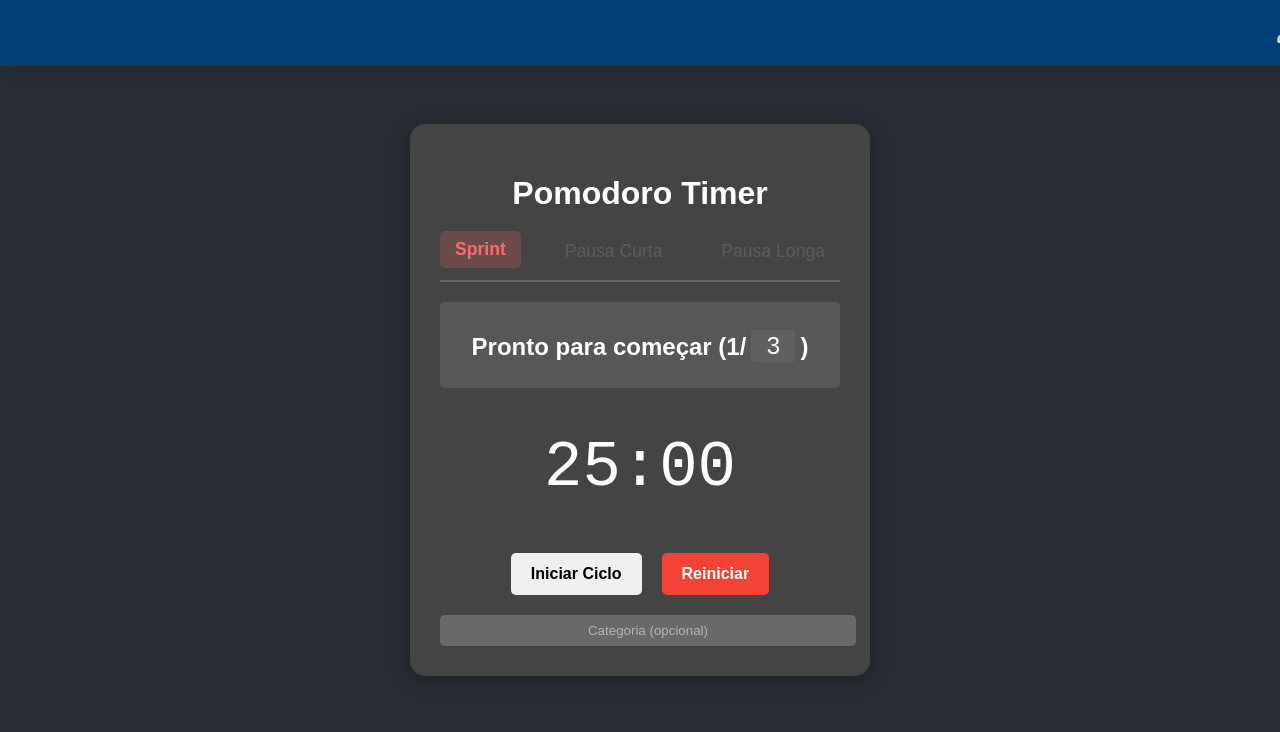
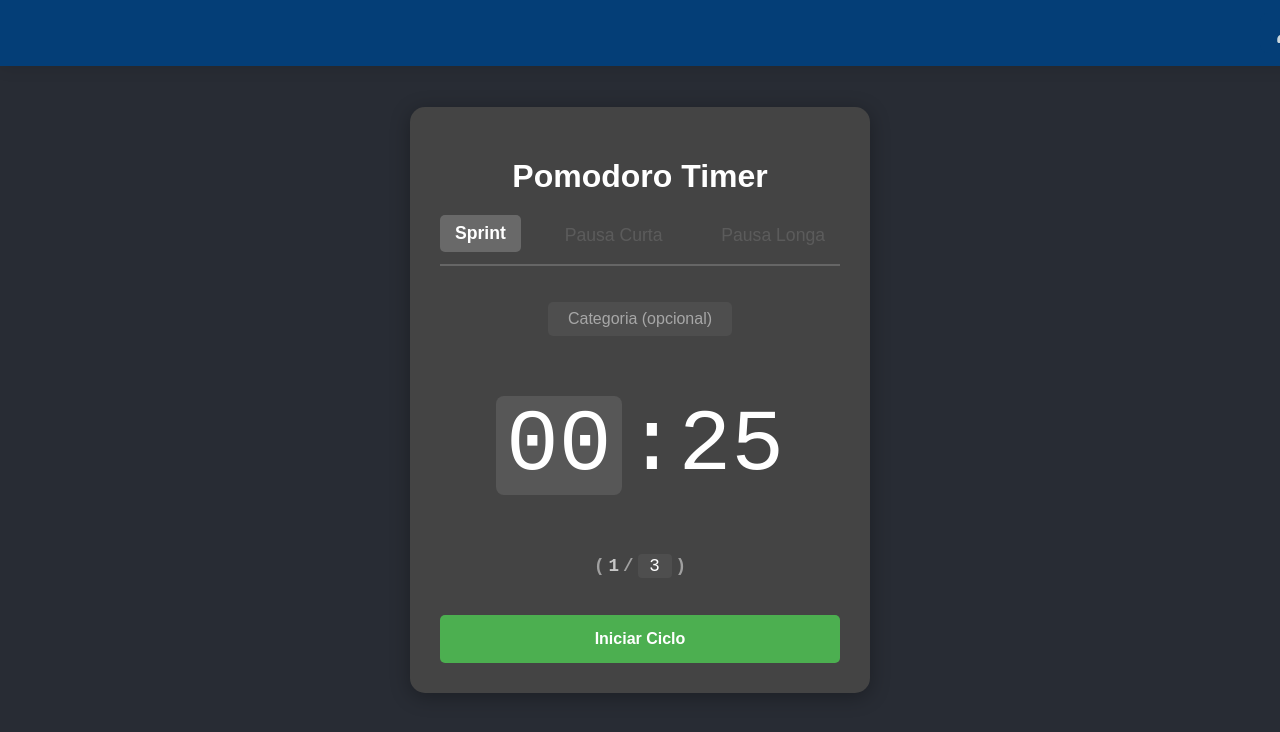
Before and after one commit to leonardo-torquato/pomodoro-api, a React (Create React App) app in the folder pomodoro-api-frontend/pomodoro-api/: page / in a window 1280 px wide. Shown: the top 732 px of the page. Built offline with nearby package versions, Linux system fonts and the light colour scheme.

Commit message:
melhoria na interatividade do front end

```diff
--- a/pomodoro-api-frontend/pomodoro-api/src/components/Pomodoro/PomodoroTimer.css
+++ b/pomodoro-api-frontend/pomodoro-api/src/components/Pomodoro/PomodoroTimer.css
@@ -1,23 +1,45 @@
-/* PomodoroTimer.css */
+/* PomodoroTimer.css - Simplified & Refactored */
+:root {
+  --color-bg: #282c34;
+  --color-timer-bg: #444;
+  --color-white: #fff;
+  --color-white-70: rgba(255,255,255,0.7);
+  --color-white-50: rgba(255,255,255,0.5);
+  --color-white-20: rgba(255,255,255,0.2);
+  --color-white-10: rgba(255,255,255,0.1);
+  --color-white-05: rgba(255,255,255,0.05);
+  --color-green: #4CAF50;
+  --color-yellow: #FFC107;
+  --color-orange: #FF9800;
+  --color-red: #F44336;
+  --transition-main: all 0.4s cubic-bezier(0.4, 0, 0.2, 1);
+  --transition-color: color 1.2s cubic-bezier(0.4, 0, 0.2, 1);
+}
+
+/* Layout */
 .container {
   display: flex;
   justify-content: center;
   align-items: center;
   height: 100vh;
-  background-color: #282c34;
-  color: white;
+  background: var(--color-bg);
+  color: var(--color-white);
   font-family: Arial, sans-serif;
 }
 
 .timer-box {
-  background: #444;
+  background: var(--color-timer-bg);
   padding: 30px;
   border-radius: 15px;
   text-align: center;
-  box-shadow: 0px 4px 20px rgba(0, 0, 0, 0.3);
+  box-shadow: 0 4px 20px rgba(0,0,0,0.3);
   width: 400px;
+  display: flex;
+  flex-direction: column;
+  align-items: stretch;
 }
 
+/* Tabs */
 .tabs {
   display: flex;
   justify-content: space-between;
@@ -25,7 +47,6 @@
   border-bottom: 2px solid #666;
   padding-bottom: 10px;
 }
-
 .tab {
   background: none;
   border: none;
@@ -33,254 +54,211 @@
   padding: 8px 15px;
   cursor: pointer;
   font-size: 1.1em;
-  transition: all 0.3s ease;
   border-radius: 5px;
   opacity: 0.7;
+  transition: var(--transition-main);
 }
-
 .tab:not(:disabled):hover {
-  color: white;
-  background: rgba(255, 255, 255, 0.1);
+  color: var(--color-white);
+  background: var(--color-white-10);
   opacity: 0.9;
 }
-
 .tab.active {
-  color: white;
-  background: rgba(255, 255, 255, 0.2);
+  color: var(--color-white);
+  background: var(--color-white-20);
   font-weight: bold;
   opacity: 1;
   transform: translateY(-2px);
 }
 
-/* Cores específicas para cada fase */
-.tab[data-phase="sprint"].active {
-  background: rgba(255, 107, 107, 0.2);
-  color: #ff6b6b;
-}
-
-.tab[data-phase="short_break"].active {
-  background: rgba(78, 205, 196, 0.2);
-  color: #4ecdc4;
-}
-
-.tab[data-phase="long_break"].active {
-  background: rgba(69, 183, 209, 0.2);
-  color: #45b7d1;
-}
-
-
-
+/* Timer Display */
 .time-display {
-  font-size: 4rem;
-  margin: 1.5rem 0;
+  font-size: 5.5rem;
+  margin: 1.5rem 0 0.5rem 0;
   font-family: monospace;
   cursor: pointer;
   padding: 20px;
   border-radius: 10px;
-  transition: all 0.3s ease;
+  display: flex;
+  align-items: center;
+  justify-content: center;
+  gap: 4px;
+  color: var(--color-white);
+  transition: var(--transition-color);
+}
+.time-display[data-time-percent="start"] { color: var(--color-green); }
+.time-display[data-time-percent="warning"] { color: var(--color-yellow); }
+.time-display[data-time-percent="caution"] { color: var(--color-orange); }
+.time-display[data-time-percent="danger"] { color: var(--color-red); }
+.time-display .minutes {
+  background: var(--color-white-10);
+  padding: 0 10px;
+  border-radius: 8px;
+  transition: var(--transition-main);
+}
+.time-display:hover .minutes {
+  background: var(--color-white-20);
 }
 
-.time-display:hover {
-  background: rgba(255, 255, 255, 0.1);
+/* Timer Edit Input */
+.time-edit-container {
+  display: flex;
+  align-items: center;
+  justify-content: center;
+  gap: 4px;
+}
+.time-edit-input {
+  width: 80px;
+  font-size: 5.5rem;
+  padding: 0 10px;
+  margin: 0;
+  border-radius: 8px;
+}
+.time-edit-input:focus {
+  outline: none;
+  background: var(--color-white-15, rgba(255,255,255,0.15));
+}
+.time-edit-suffix {
+  font-size: 5.5rem;
+  margin-left: 2px;
 }
 
-.time-display input {
-  font-size: 4rem;
-  width: 100px;
-  text-align: center;
-  background: none;
-  border: none;
-  color: white;
-  font-family: monospace;
-  border-bottom: 2px solid white;
-}
-
-.time-display.sprint {
-  color: #ff6b6b;
-}
-
-.time-display.short_break {
-  color: #4ecdc4;
-}
-
-.time-display.long_break {
-  color: #45b7d1;
-}
-
+/* Button Group */
 .button-group {
   margin-top: 20px;
   display: flex;
   justify-content: center;
   gap: 10px;
+  width: 100%;
+  padding: 0;
+  position: relative;
+  min-height: 48px;
 }
-
 .button-group button {
-  margin: 5px;
-  padding: 12px 20px;
+  padding: 12px 24px;
   border: none;
   border-radius: 5px;
   cursor: pointer;
   font-size: 1em;
-  transition: all 0.3s ease;
   font-weight: bold;
+  flex: 1;
+  width: 100%;
+  opacity: 0;
+  transform: translateY(10px);
+  transition: var(--transition-main);
+}
+.button-enter {
+  animation: buttonAppear 0.5s cubic-bezier(0.4, 0, 0.2, 1) forwards;
+}
+@keyframes buttonAppear {
+  0% { opacity: 0; transform: translateY(10px); }
+  100% { opacity: 1; transform: translateY(0); }
+}
+.button-group button:hover {
+  transform: translateY(-2px);
+  filter: brightness(1.1);
+}
+.button-group button:active {
+  transform: translateY(0);
+}
+.control-button { background: var(--color-green); color: var(--color-white); }
+.reset-button { background: var(--color-red); color: var(--color-white); }
+.control-button:disabled, .reset-button:disabled {
+  opacity: 0.5;
+  cursor: not-allowed;
+  transform: none;
 }
 
-.start-button {
-  background: #4CAF50;
-  color: white;
+/* Category Input */
+.category-input {
+  margin: 1rem 0;
+  width: 100%;
+  display: flex;
+  justify-content: center;
 }
-.start-button:hover {
-  background: #45a049;
-  transform: translateY(-2px);
+.category-input input {
+  width: 33.33%;
+  min-width: 160px;
+  max-width: 200px;
+  padding: 8px 12px;
+  border: none;
+  border-radius: 5px;
+  background: var(--color-white-05);
+  color: var(--color-white);
+  text-align: center;
+  font-size: 1rem;
+  transition: var(--transition-main);
+}
+.category-input input:focus {
+  outline: none;
+  background: var(--color-white-10);
+}
+.category-input input::placeholder {
+  color: var(--color-white-50);
 }
 
-.pause-button {
-  background: #FFC107;
-  color: black;
+/* Sprints Counter */
+.sprints-input {
+  margin-top: 0.5rem;
+  padding: 5px;
+  border-radius: 5px;
+  display: flex;
+  justify-content: center;
 }
-.pause-button:hover {
-  background: #e0a800;
-  transform: translateY(-2px);
-}
-
-.reset-button {
-  background: #F44336;
-  color: white;
-}
-.reset-button:hover {
-  background: #d32f2f;
-  transform: translateY(-2px);
-}
-
-.sprints-input {
-  margin-top: 20px;
-  padding: 10px;
-  background: rgba(255, 255, 255, 0.1);
-  border-radius: 5px;
-}
-
-.sprints-input label {
-  display: box;
-  align-items: center;
-  justify-content: center;
-  gap: 10px;
-}
-
-.sprints-input input {
-  width: 50px;
-  padding: 5px;
-  border: none;
-  border-radius: 5px;
-  text-align: center;
-  background: rgba(255, 255, 255, 0.2);
-  color: white;
-}
-
-.category-input {
-  margin-top: 15px;
-}
-
-.category-input input {
-  width: 100%;
-  padding: 8px;
-  border: none;
-  border-radius: 5px;
-  background: rgba(255, 255, 255, 0.2);
-  color: white;
-  text-align: center;
-}
-
-.category-input input::placeholder {
-  color: rgba(255, 255, 255, 0.5);
-}
-
-/* PomodoroTimer.css */
 .phase-display {
-  color: #fff;
-  margin-bottom: 1rem;
-  font-size: 1.5rem;
+  color: var(--color-white-70);
+  margin-bottom: 0.5rem;
+  font-size: 1.1rem;
   display: flex;
   align-items: center;
   justify-content: center;
-  gap: 5px;
+  gap: 4px;
+  font-family: monospace;
+}
+.phase-display .sprints-input {
+  width: 30px;
+  font-size: 1.1rem;
+  padding: 2px;
+  margin: 0;
+  vertical-align: middle;
+}
+.phase-display .sprints-input:hover {
+  background: var(--color-white-10);
+}
+.phase-display .sprint-counter {
+  display: flex;
+  align-items: center;
+  gap: 4px;
+  padding: 4px 8px;
+  border-radius: 4px;
+  transition: background 0.4s cubic-bezier(0.4, 0, 0.2, 1);
 }
 
-.phase-display .sprints-input {
-  width: 40px;
-  background: rgba(255, 255, 255, 0.05);
+.phase-display .sprint-counter span {
+  opacity: 0.7;
+}
+
+/* Numeric Inputs (shared) */
+input[type="number"] {
+  background: var(--color-white-05);
   border: none;
   border-radius: 4px;
-  color: white;
-  font-size: 1.5rem;
+  color: var(--color-white);
   text-align: center;
-  padding: 2px;
-  font-family: inherit;
-  vertical-align: middle;
-  margin-top: -2px;
+  font-family: monospace;
+  transition: var(--transition-main);
+  cursor: pointer;
+  appearance: textfield;
 }
-
-.phase-display .sprints-input:focus {
+input[type="number"]:hover {
+  background: var(--color-white-10);
+}
+input[type="number"]:focus {
   outline: none;
-  background: rgba(255, 255, 255, 0.1);
+  background: var(--color-white-15, rgba(255,255,255,0.15));
 }
-
-.phase-display .sprints-input::-webkit-inner-spin-button,
-.phase-display .sprints-input::-webkit-outer-spin-button {
+input[type="number"]::-webkit-inner-spin-button,
+input[type="number"]::-webkit-outer-spin-button {
   -webkit-appearance: none;
   margin: 0;
 }
-
-.phase-display .sprints-input[type=number] {
-  appearance: textfield;
-}
-
-/* Adicione classes para diferentes fases */
-.sprint-phase {
-  background-color: rgba(231, 76, 60, 0.1);
-}
-
-.short-break-phase {
-  background-color: rgba(46, 204, 113, 0.1);
-}
-
-.long-break-phase {
-  background-color: rgba(52, 152, 219, 0.1);
-}
-
-.time-edit-container {
-  display: flex;
-  align-items: center;
-  justify-content: center;
-}
-
-.time-edit-input {
-  width: 50px;
-  text-align: right;
-  font-size: 2.5rem;
-  border: none;
-  background: transparent;
-  color: inherit;
-  padding: 0;
-  margin: 0;
-  appearance: textfield;
-  -moz-appearance: textfield;
-}
-
-.time-edit-input::-webkit-outer-spin-button,
-.time-edit-input::-webkit-inner-spin-button {
-  -webkit-appearance: none;
-  margin: 0;
-}
-
-/* Adiciona estilo para quando o input está em foco */
-.time-edit-input:focus {
-  outline: none;
-  background: rgba(255, 255, 255, 0.1);
-  border-radius: 4px;
-  padding: 0 4px;
-}
-
-.time-edit-suffix {
-  font-size: 2.5rem;
-  margin-left: 2px;
-}
--- a/pomodoro-api-frontend/pomodoro-api/src/components/Pomodoro/PomodoroTimer.js
+++ b/pomodoro-api-frontend/pomodoro-api/src/components/Pomodoro/PomodoroTimer.js
@@ -16,9 +16,9 @@ const PomodoroTimer = ({ currentUser }) => {
 
   // valores padrão do Pomodoro para place holder na aplicação.
   const [settings, setSettings] = useState({
-    sprint: 25 * 60, // Convertendo minutos para segundos
-    shortBreak: 5 * 60, // Convertendo minutos para segundos
-    longBreak: 15 * 60, // Convertendo minutos para segundos
+    sprint: 25, // Convertendo minutos para segundos
+    shortBreak: 5, // Convertendo minutos para segundos
+    longBreak: 15, // Convertendo minutos para segundos
     sprintsPerCycle: 3
   });
 
@@ -62,6 +62,18 @@ const PomodoroTimer = ({ currentUser }) => {
       case 'long_break': return settings.longBreak;
       default: return 0;
     }
+  };
+
+  const getTimePercentClass = () => {
+    if (phase === 'idle') return '';
+
+    const totalTime = getPhaseDuration();
+    const elapsedPercent = ((totalTime - timeLeft) / totalTime) * 100;
+
+    if (elapsedPercent >= 99) return 'danger';
+    if (elapsedPercent >= 66) return 'caution';
+    if (elapsedPercent >= 33) return 'warning';
+    return 'start';
   };
 
   // Hook do timer
@@ -185,7 +197,12 @@ const PomodoroTimer = ({ currentUser }) => {
     const mins = Math.floor(seconds / 60);
     const secs = seconds % 60;
 
-    return `${String(mins).padStart(2, '0')}:${String(secs).padStart(2, '0')}`;
+    return (
+      <>
+        <span className="minutes">{String(mins).padStart(2, '0')}</span>
+        :{String(secs).padStart(2, '0')}
+      </>
+    );
   };
 
   const handleTimerClick = () => {
@@ -223,6 +240,51 @@ const PomodoroTimer = ({ currentUser }) => {
     }
   };
 
+  // Helper to interpolate between two colors
+  function interpolateColor(color1, color2, factor) {
+    const result = color1.slice();
+    for (let i = 0; i < 3; i++) {
+      result[i] = Math.round(result[i] + factor * (color2[i] - color1[i]));
+    }
+    return result;
+  }
+
+  // Convert hex to rgb array
+  function hexToRgb(hex) {
+    hex = hex.replace('#', '');
+    if (hex.length === 3) {
+      hex = hex.split('').map(x => x + x).join('');
+    }
+    const num = parseInt(hex, 16);
+    return [(num >> 16) & 255, (num >> 8) & 255, num & 255];
+  }
+
+  // Get timer color based on elapsed percent (0-100)
+  function getTimerColor() {
+    if (phase === 'idle') return '#fff';
+    const totalTime = getPhaseDuration();
+    const elapsedPercent = ((totalTime - timeLeft) / totalTime) * 100;
+    // Color stops
+    const stops = [
+      { pct: 0, color: hexToRgb('#4CAF50') },    // green
+      { pct: 33, color: hexToRgb('#FFC107') },   // yellow
+      { pct: 66, color: hexToRgb('#FF9800') },   // orange
+      { pct: 99, color: hexToRgb('#F44336') }    // red
+    ];
+    let lower = stops[0], upper = stops[stops.length - 1];
+    for (let i = 1; i < stops.length; i++) {
+      if (elapsedPercent < stops[i].pct) {
+        lower = stops[i - 1];
+        upper = stops[i];
+        break;
+      }
+    }
+    const range = upper.pct - lower.pct;
+    const rangePct = range === 0 ? 0 : (elapsedPercent - lower.pct) / range;
+    const rgb = interpolateColor(lower.color, upper.color, rangePct);
+    return `rgb(${rgb[0]},${rgb[1]},${rgb[2]})`;
+  }
+
   return (
     <div className="container">
       <div className="timer-box">
@@ -255,30 +317,20 @@ const PomodoroTimer = ({ currentUser }) => {
           </button>
         </div>
 
-        <div className="sprints-input">
-          <h2 className="phase-display">
-            {PHASES[phase].name} ({sprintCount + 1}/
-            {phase === 'idle' ? (
-              <input
-                type="number"
-                value={settings.sprintsPerCycle}
-                onChange={(e) => setSettings(prev => ({
-                  ...prev,
-                  sprintsPerCycle: Math.max(1, Math.min(10, Number(e.target.value)))
-                }))}
-                min="1"
-                max="10"
-                className="sprints-input"
-              />
-            ) : (
-              settings.sprintsPerCycle
-            )})
-          </h2>
+        <div className="category-input">
+          <input
+            type="text"
+            placeholder="Categoria (opcional)"
+            value={category}
+            onChange={(e) => setCategory(e.target.value)}
+            disabled={!currentUser || phase !== 'idle'}
+          />
         </div>
 
         <div
           className={`time-display ${phase}`}
           onClick={handleTimerClick}
+          style={{ color: getTimerColor() }}
         >
           {isEditing ? (
             <div className="time-edit-container">
@@ -300,23 +352,47 @@ const PomodoroTimer = ({ currentUser }) => {
           )}
         </div>
 
-        <div className="button-group">
-          <button className="control-button" onClick={handleStart}>
-            {phase === 'idle' ? 'Iniciar Ciclo' : (isPaused ? 'Continuar' : 'Pausar')}
-          </button>
-          <button className="reset-button" onClick={handleReset}>
-            Reiniciar
-          </button>
+        <div className="sprints-input">
+          <h2 className="phase-display">
+            <div className="sprint-counter">
+              <span>(</span>
+              {sprintCount + 1}
+              <span>/</span>
+              {phase === 'idle' ? (
+                <input
+                  type="number"
+                  value={settings.sprintsPerCycle}
+                  onChange={(e) => setSettings(prev => ({
+                    ...prev,
+                    sprintsPerCycle: Math.max(1, Math.min(10, Number(e.target.value)))
+                  }))}
+                  min="1"
+                  max="10"
+                  className="sprints-input"
+                />
+              ) : (
+                settings.sprintsPerCycle
+              )}
+              <span>)</span>
+            </div>
+          </h2>
         </div>
 
-        <div className="category-input">
-          <input
-            type="text"
-            placeholder="Categoria (opcional)"
-            value={category}
-            onChange={(e) => setCategory(e.target.value)}
-            disabled={!currentUser || phase !== 'idle'}
-          />
+        <div className="button-group">
+          {phase === 'idle' ? (
+            <button className="control-button button-enter" onClick={handleStart}>
+              Iniciar Ciclo
+            </button>
+          ) : (
+            <>
+              <button className="control-button button-enter" onClick={handleStart}>
+                {isPaused ? 'Continuar' : 'Pausar'}
+              </button>
+              <button className="reset-button button-enter" onClick={handleReset}>
+                Reiniciar
+              </button>
+            </>
+          )}
         </div>
       </div>
     </div>
```
Also changed, not shown: 1 other file (tests, documents, lock files or other folders).
